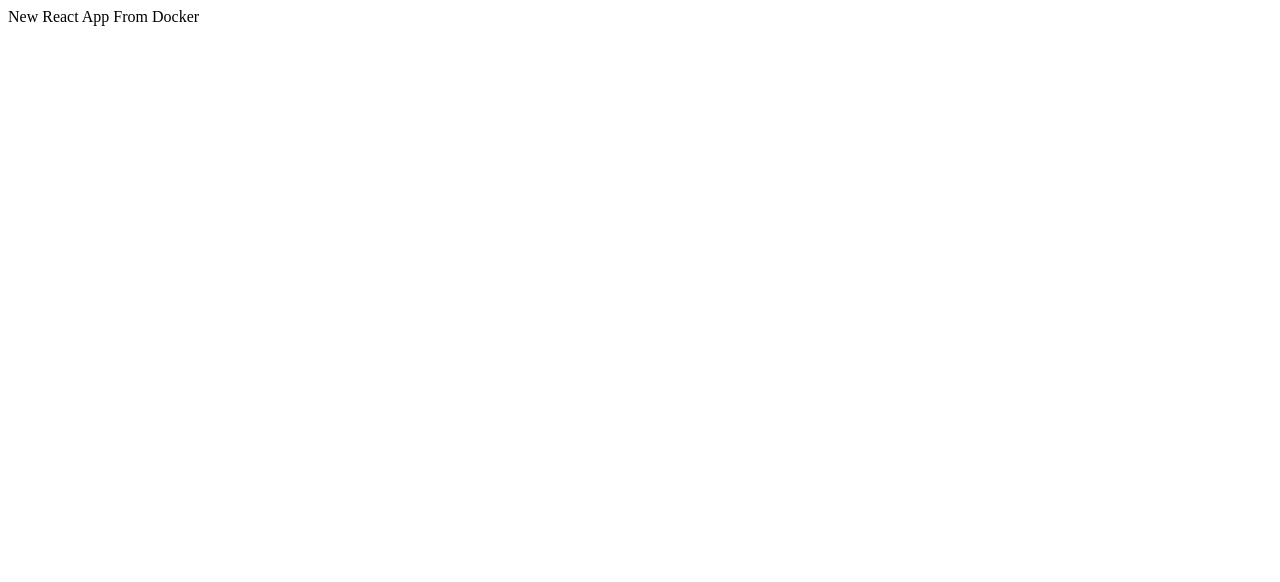
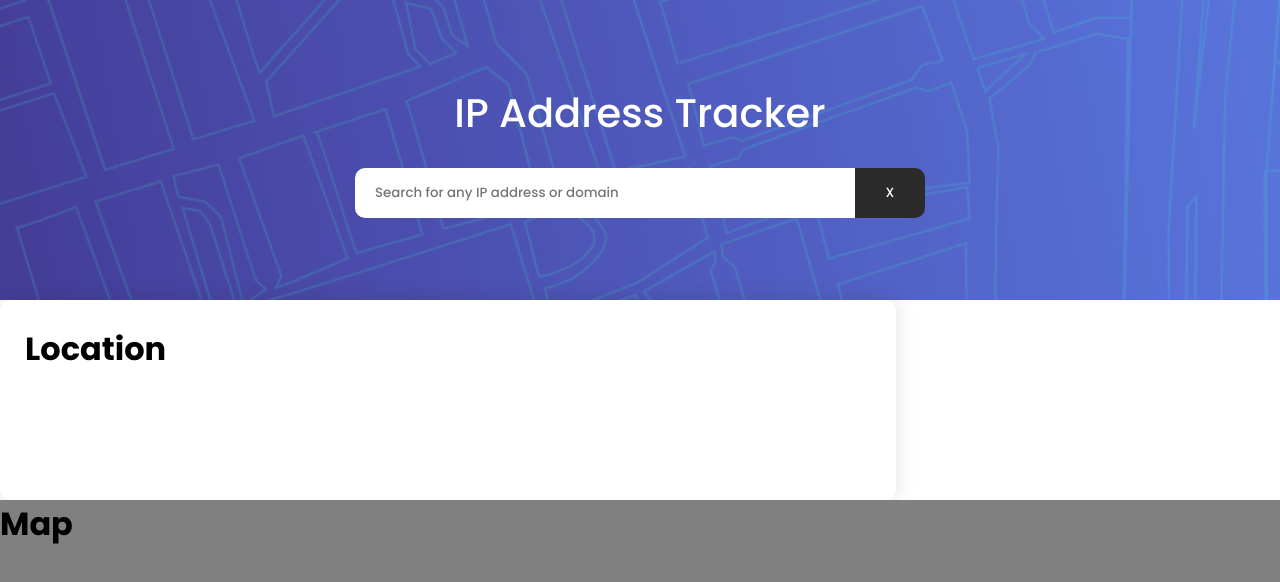
Before and after one commit to moodyomar/iptracker, a React (Create React App) app: page / in a window 1280 px wide. Shown: the top 582 px of the page. Built offline with nearby package versions, Linux system fonts and the light colour scheme; the HTML template or start-up script is replaced by a standard one.

Commit message:
init project

```diff
--- a/src/App.css
+++ b/src/App.css
@@ -0,0 +1,12 @@
+@import url('https://fonts.googleapis.com/css2?family=Poppins:wght@500;700&display=swap');
+
+*{
+margin: 0;
+padding: 0;
+box-sizing: border-box;
+font-family: 'Poppins', sans-serif;
+}
+:root{
+  --Very-Dark-Gray: hsl(0, 0%, 17%);
+  --Dark-Gray: hsl(0, 0%, 59%);
+}
--- a/src/App.js
+++ b/src/App.js
@@ -1,9 +1,18 @@
 import './App.css';
+import Header from './components/Header/Header';
+import Location from './components/Location/Location';
+import Map from './components/Map/Map';
 
 function App() {
   return (
     <div className="App">
-     New React App From Docker
+      <header>
+        <Header />
+      </header>
+      <main>
+        <Location />
+        <Map />
+      </main>
     </div>
   );
 }
--- /dev/null
+++ b/src/components/Header/Header.js
@@ -0,0 +1,20 @@
+import React from 'react';
+import './header.css'
+
+
+const Header = () => {
+
+return(
+
+<div className='Header'>
+<h1>IP Address Tracker</h1>
+<div className="search-bar">
+<input type="text" placeholder='Search for any IP address or domain' />
+<button>X</button>
+</div>
+</div>
+
+)
+}
+
+export default Header
--- /dev/null
+++ b/src/components/Header/header.css
@@ -0,0 +1,36 @@
+.Header{
+  width: 100vw;
+  background-image: url(../../assets/images//pattern-bg.png);
+  height: 300px;
+  background-size: cover;
+  display: flex;
+  flex-direction: column;
+  justify-content: center;
+  align-items: center;
+  color: #fff;
+}
+.Header h1{
+  font-weight: 400;
+  font-size: 2.5rem;
+  margin-bottom: 25px;
+  }
+.search-bar{
+  display: flex;
+}
+.search-bar input{
+  border: none;
+  outline: none;
+  height: 50px;
+  width: 500px;
+  border-radius: 10px 0 0 10px;
+  padding-left: 20px;
+}
+.search-bar button{
+  border: none;
+  outline: none;
+  height: 50px;
+  width: 70px;
+  border-radius: 0 10px 10px 0px;
+  background-color: var(--Very-Dark-Gray);
+  color: #fff;
+}
--- /dev/null
+++ b/src/components/Location/Location.js
@@ -0,0 +1,16 @@
+import React from 'react';
+import './location.css'
+
+
+const Location = () => {
+
+return(
+
+<div className='Location'>
+<h1>Location</h1>
+</div>
+
+)
+}
+
+export default Location
--- /dev/null
+++ b/src/components/Location/location.css
@@ -0,0 +1,7 @@
+.Location{
+  border-radius: 10px;
+  box-shadow: 0px 0px 20px 2px rgba(0, 0, 0, 0.1);
+  width: 70vw;
+  height: 200px;
+  padding: 25px;
+}
--- /dev/null
+++ b/src/components/Map/Map.js
@@ -0,0 +1,15 @@
+import React from 'react';
+import './map.css'
+
+const Map = () => {
+
+return(
+
+<div className='Map'>
+<h1>Map</h1>
+</div>
+
+)
+}
+
+export default Map
--- /dev/null
+++ b/src/components/Map/map.css
@@ -0,0 +1,5 @@
+.Map{
+  height: 600px;
+  width: 100vw;
+  background-color: gray;
+}
```
Also changed, not shown: src/components/Location/Datablock.js (added, +17 -0 lines).
